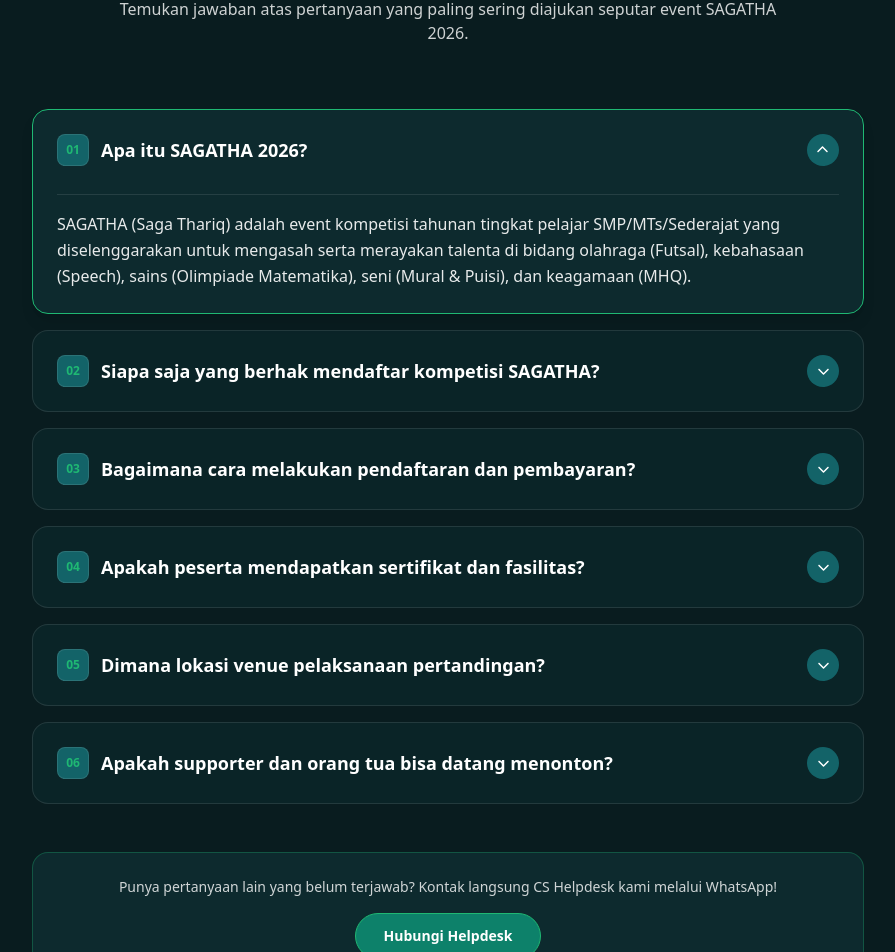
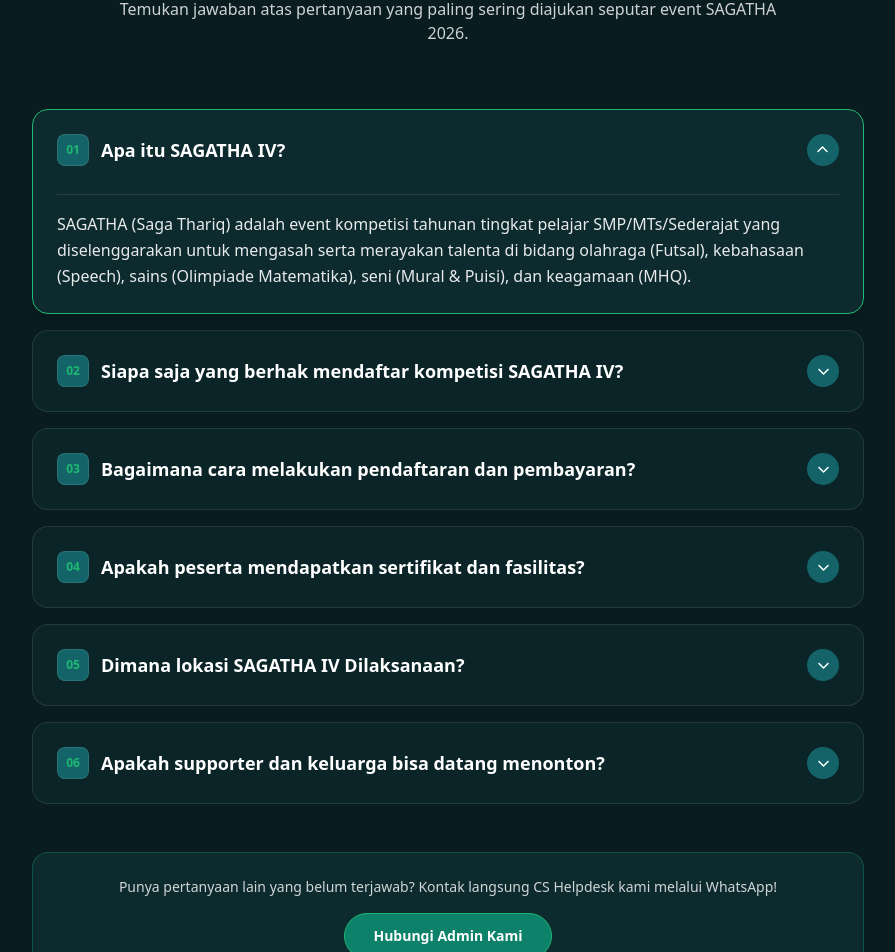
Before and after one commit to elfarizidan/sagatha, a Next.js app: page / in a window 1280 px wide. Shown: the part 5360-6312 px from the top of the page, without its empty margins (192-1087 px from the left). Built offline with nearby package versions, Linux system fonts and the light colour scheme.

Commit message:
Update FAQ.tsx
Yang baru lagi

```diff
--- a/app/components/FAQ.tsx
+++ b/app/components/FAQ.tsx
@@ -22,13 +22,13 @@ export default function FAQ() {
   const faqs: FAQItem[] = [
     {
       id: 1,
-      question: "Apa itu SAGATHA 2026?",
+      question: "Apa itu SAGATHA IV?",
       answer:
         "SAGATHA (Saga Thariq) adalah event kompetisi tahunan tingkat pelajar SMP/MTs/Sederajat yang diselenggarakan untuk mengasah serta merayakan talenta di bidang olahraga (Futsal), kebahasaan (Speech), sains (Olimpiade Matematika), seni (Mural & Puisi), dan keagamaan (MHQ).",
     },
     {
       id: 2,
-      question: "Siapa saja yang berhak mendaftar kompetisi SAGATHA?",
+      question: "Siapa saja yang berhak mendaftar kompetisi SAGATHA IV?",
       answer:
         "Peserta terbuka untuk santri atau peserta didik aktif tingkat SMP/MTs/Sederaja dari berbagai sekolah di seluruh Indonesia khususnya Jawa Barat dan JaBoDeTaBek sesuai dengan kategori syarat yang tercantum di masing-masing cabang lomba.",
     },
@@ -36,7 +36,7 @@ export default function FAQ() {
       id: 3,
       question: "Bagaimana cara melakukan pendaftaran dan pembayaran?",
       answer:
-        "Pendaftaran dilakukan secara langsung online dengan memilih cabang lomba pada website ini, klik 'Detail & Syarat', lalu tekan tombol 'Daftar' dan langsung terhubung dengan google form untuk mengisi pendaftaran lomba, atau bisa klik whatsapp untuk bertanya terlebih dahulu kepada panitia yang berasangkutan.",
+        "Pembayaran bisa melihat tampilan menu di atas dengan nama 'Metode Pembayaran' dan tinggal ikuti instruksi di dalamnya. Pendaftaran dilakukan secara langsung online dengan memilih cabang lomba pada website ini, klik 'Detail & Syarat', lalu tekan tombol 'Daftar' dan langsung terhubung dengan google form untuk mengisi pendaftaran lomba, atau bisa klik whatsapp untuk bertanya terlebih dahulu kepada panitia yang berasangkutan.",
     },
     {
       id: 4,
@@ -46,13 +46,13 @@ export default function FAQ() {
     },
     {
       id: 5,
-      question: "Dimana lokasi venue pelaksanaan pertandingan?",
+      question: "Dimana lokasi SAGATHA IV Dilaksanaan?",
       answer:
         "Seluruh rangkaian lomba dan final akan dilaksanakan di kampus SMAIT Thariq Bin Ziyad Boarding School. Detail petunjuk arah dan peta lokasi interaktif dapat dilihat pada bagian Footer di bawah.",
     },
     {
       id: 6,
-      question: "Apakah supporter dan orang tua bisa datang menonton?",
+      question: "Apakah supporter dan keluarga bisa datang menonton?",
       answer:
         "Sangat diperbolehkan! Supporter sekolah, sanak keluarga, dan umum dapat hadir meramaikan tribun penonton namun harus membayar tiket masuk dengan nominal yang di terakan panitia, atau menyaksikan melalui siaran Livestream Youtube kami.",
     },
@@ -158,7 +158,7 @@ export default function FAQ() {
             rel="noopener noreferrer"
             className="btn-fun-primary inline-flex items-center gap-2 mt-4 text-xs sm:text-sm py-2.5 px-6"
           >
-            <span>Hubungi Helpdesk</span>
+            <span>Hubungi Admin Kami</span>
           </a>
         </div>
       </div>
```
